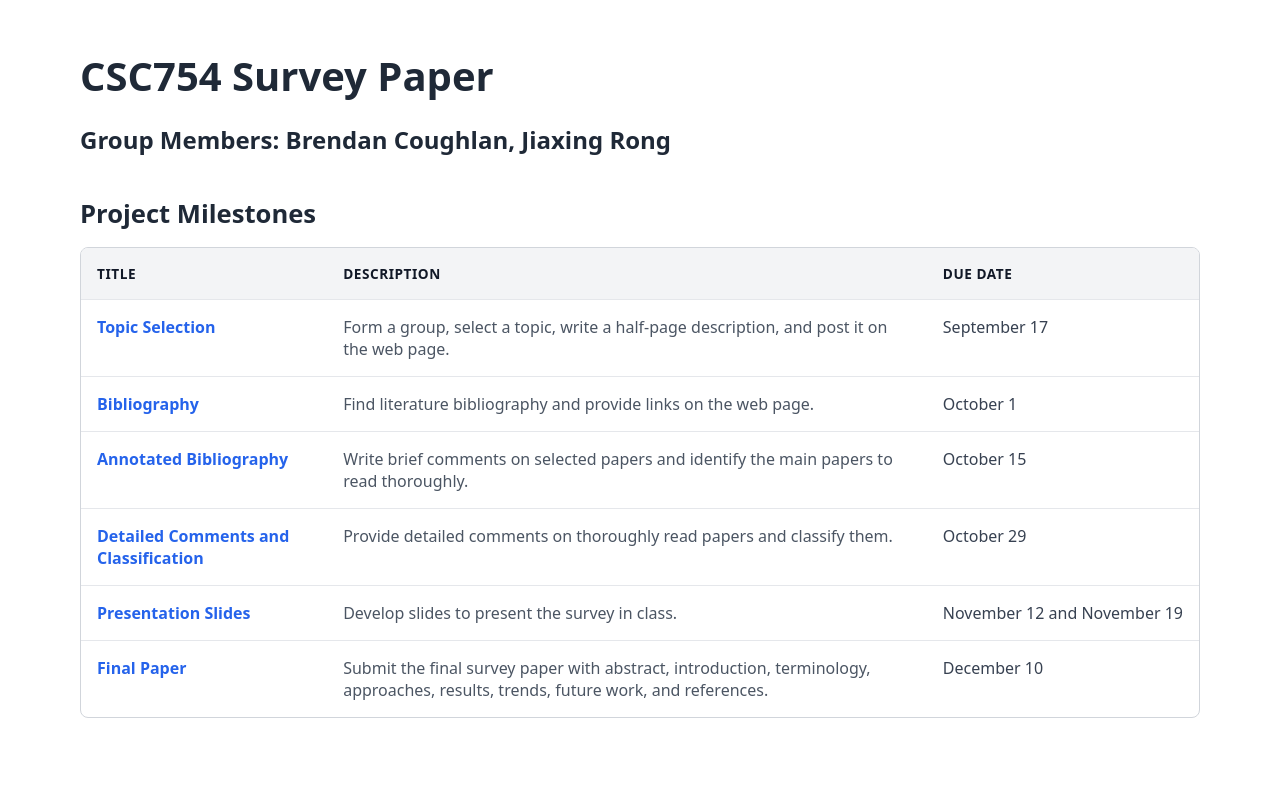
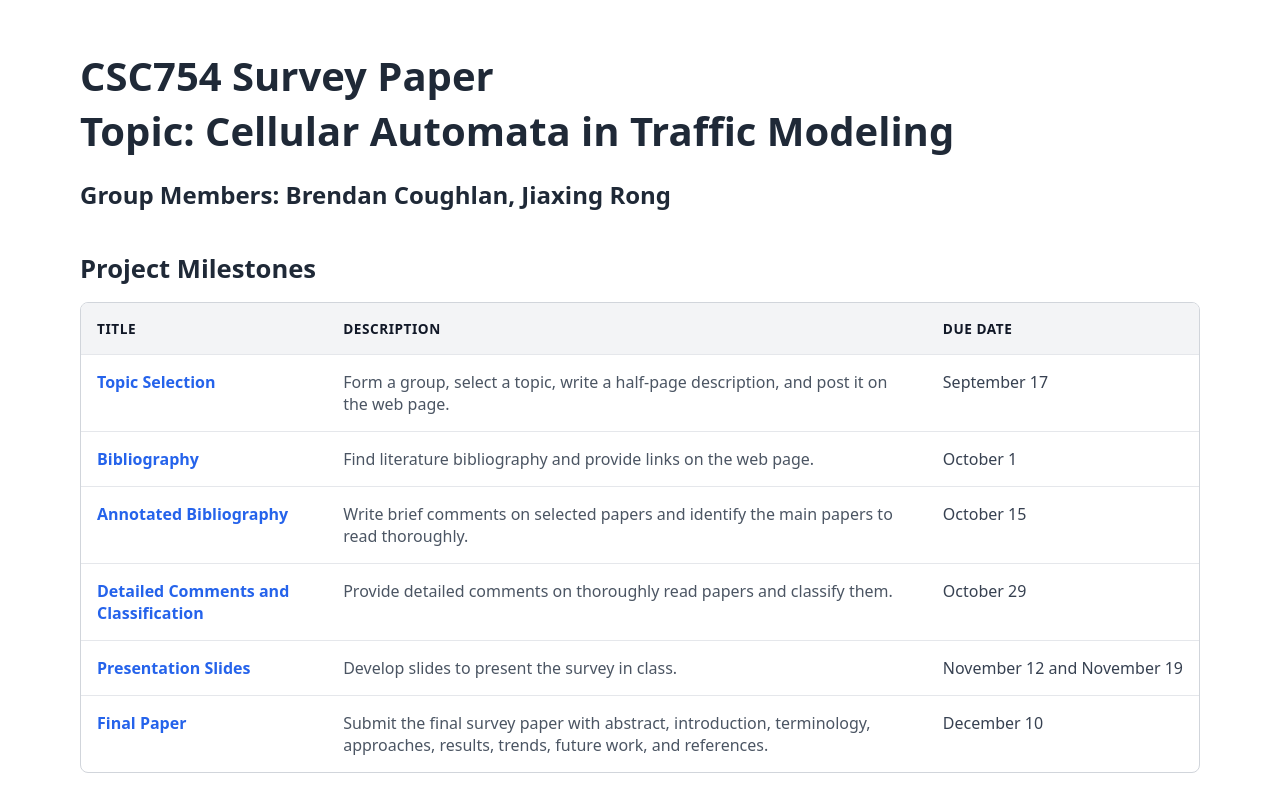
Before and after one commit to JohnasonY/CSC754-Survey-Paper-Webpage, a React (Vite) app: page / in a window 1280 px wide. Shown: the top 812 px of the page. Built offline with nearby package versions, Linux system fonts and the light colour scheme.

Commit message:
added selected topic on main page

```diff
--- a/src/App.jsx
+++ b/src/App.jsx
@@ -89,6 +89,7 @@ function App() {
     <main className="app">
       <header className="page-header">
         <h1>CSC754 Survey Paper</h1>
+        <h1>Topic: Cellular Automata in Traffic Modeling</h1>
         <h2>Group Members: Brendan Coughlan, Jiaxing Rong</h2>
       </header>
 
```
